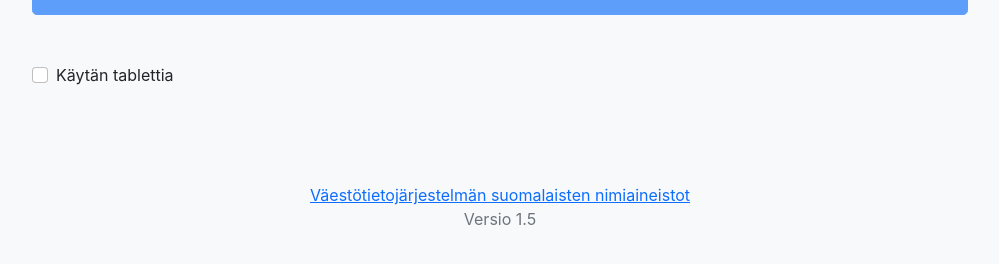
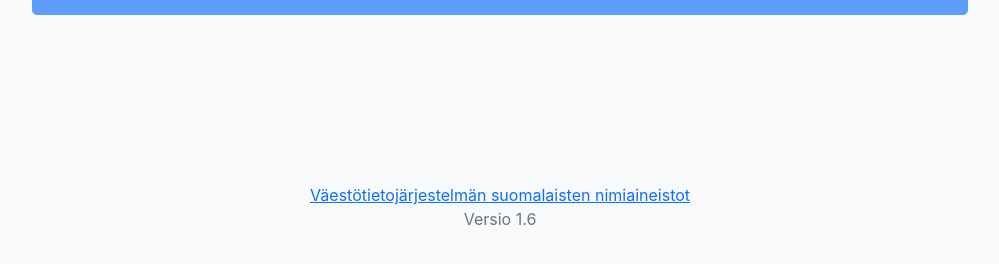
Before and after one commit to spyy/nimet, a React (Create React App) app: page / in a window 1280 px wide. Shown: the part 474-738 px from the top of the page, without its empty margins (140-1139 px from the left). Built offline with nearby package versions, Linux system fonts and the light colour scheme.

Commit message:
versio 1.6

```diff
--- a/src/App.js
+++ b/src/App.js
@@ -18,7 +18,7 @@ function App() {
   const [namesMinimum, setNamesMinimum] = useState('1000');
 
   const [selection, setSelection] = useState(prefs.selection);
-  const [lastname, setLastname] = useState(prefs.lastname);
+  const [lastname, setLastname] = useState('');
   const [location, setLocation] = useState(prefs.location);
   const [useTablet, setUseTablet] = useState(prefs.useTablet);
 
--- a/src/Firstname.js
+++ b/src/Firstname.js
@@ -7,10 +7,8 @@ import ArrowRightCircle from './ArrowRightCircle';
 
 
 const Firstname = props => {
-  const what = props.lastname + '+' + props.item.name;
-  const location = 'location=' + props.location;
-  const uri = config.address.replace('what', what);
-  const url = uri.replace('location', location);
+  const what = props.location + '+' + props.lastname + '+' + props.item.name;
+  const url = config.address.replace('what', what);
 
   const onSelect = () => {
 
--- a/src/Firstnames.js
+++ b/src/Firstnames.js
@@ -1,4 +1,4 @@
-import React, { useEffect } from 'react';
+import React from 'react';
 
 import * as miehet from './config/miehet.json';
 import * as naiset from './config/naiset.json';
@@ -8,27 +8,7 @@ import Firstname from './Firstname';
 
 const Firstnames = props => {
   let filteredFirstNames = [];
-  let scrollListener = undefined;
-  let winY = 0;
 
-  const onEventScroll = event => {
-    if (winY > 0) {
-      window.scrollTo(0, winY);
-      winY = 0;
-    }
-  }
-
-  useEffect(() => {
-    scrollListener = window.addEventListener('scroll', onEventScroll);
-
-    return () => {
-      if (scrollListener) {
-        scrollListener.remove();
-
-        scrollListener = undefined;
-      }
-    };
-  });
 
   const filterMinCount = (item, minCount) => {
     const count = Number.parseInt(item.count);
--- a/src/Search.js
+++ b/src/Search.js
@@ -56,14 +56,14 @@ function Search(props) {
         </div>
 
         <div className="form-check">
-          <input type="checkbox" class="form-check-input" id="same-address" checked={props.useTablet} onChange={e => props.onUseTablet()}></input>
-          <label className="form-check-label" for="same-address">Käytän tablettia</label>
+          <input type="checkbox" class="form-check-input" id="same-address" checked={props.useTablet} onChange={e => props.onUseTablet()} hidden></input>
+          <label className="form-check-label" for="same-address" hidden>Käytän tablettia</label>
         </div>
       </main>
 
       <footer className="my-5 pt-5 text-muted text-center text-small">
         <a href='https://www.avoindata.fi/data/fi/dataset/none'>Väestötietojärjestelmän suomalaisten nimiaineistot</a>
-        <p class="mb-1">Versio 1.5</p>
+        <p class="mb-1">Versio 1.6</p>
       </footer>
     </div>
   );
```
